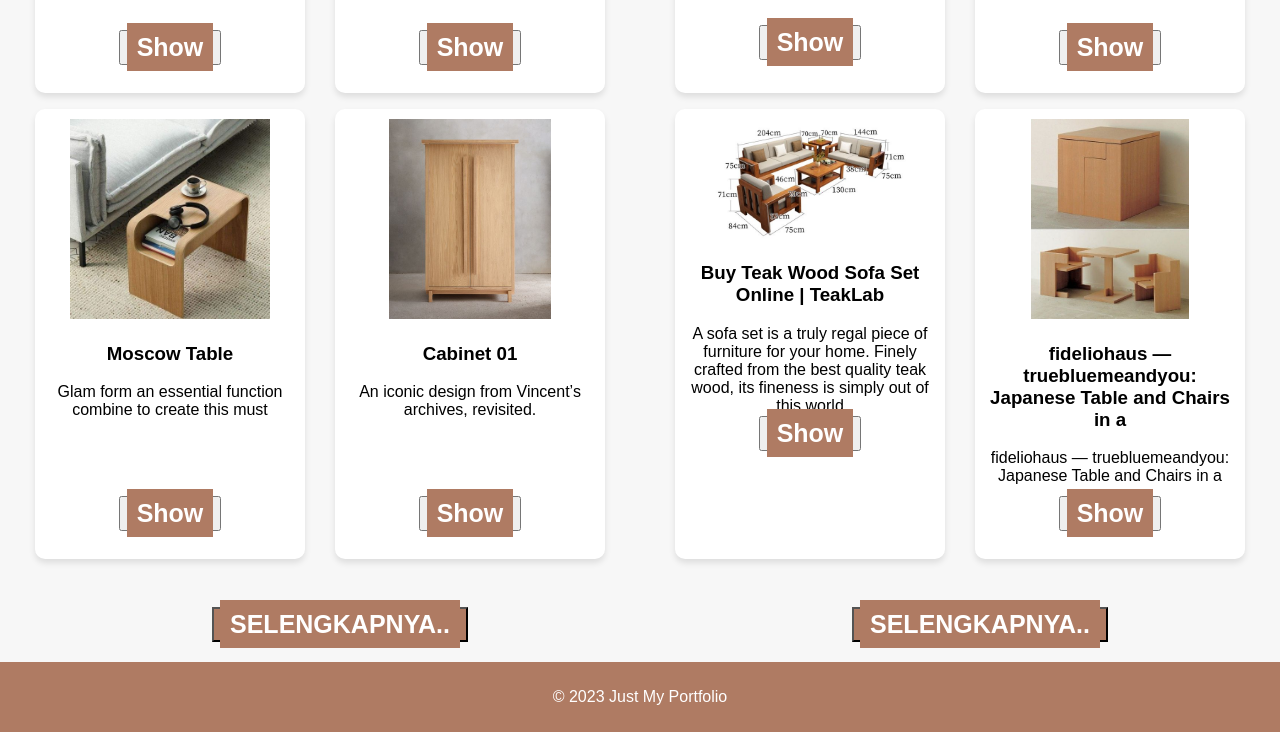
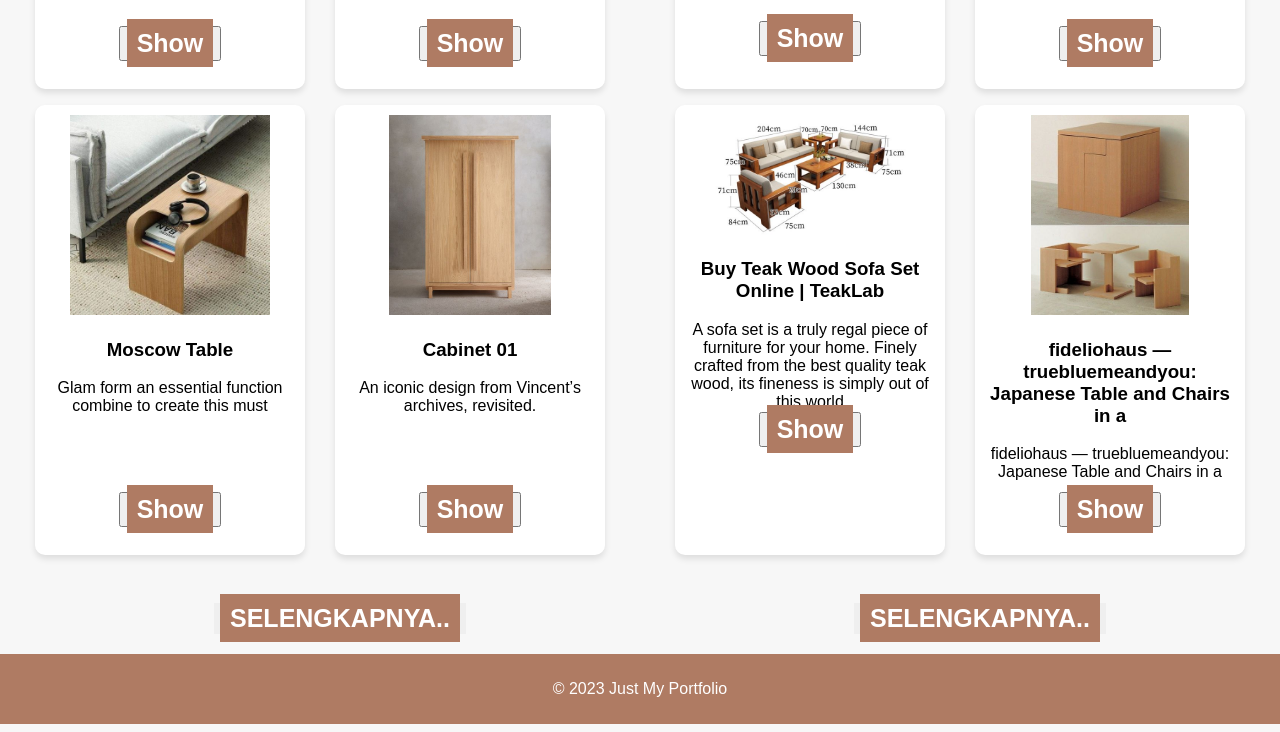
Before and after one commit to bigcompanystore/furniture, a plain HTML site: page index.html in a window 1280 px wide. Shown: the part 1546-2278 px from the top of the page. Drawn offline with Linux system fonts and the light colour scheme.

Commit message:
Update style.css

```diff
--- a/style.css
+++ b/style.css
@@ -145,7 +145,7 @@ align-items: center;
 
 
 .tombol {
-   background-color: #af7b63;
+  border: none;
     color: white;
 font-size: 25px;
 
```
